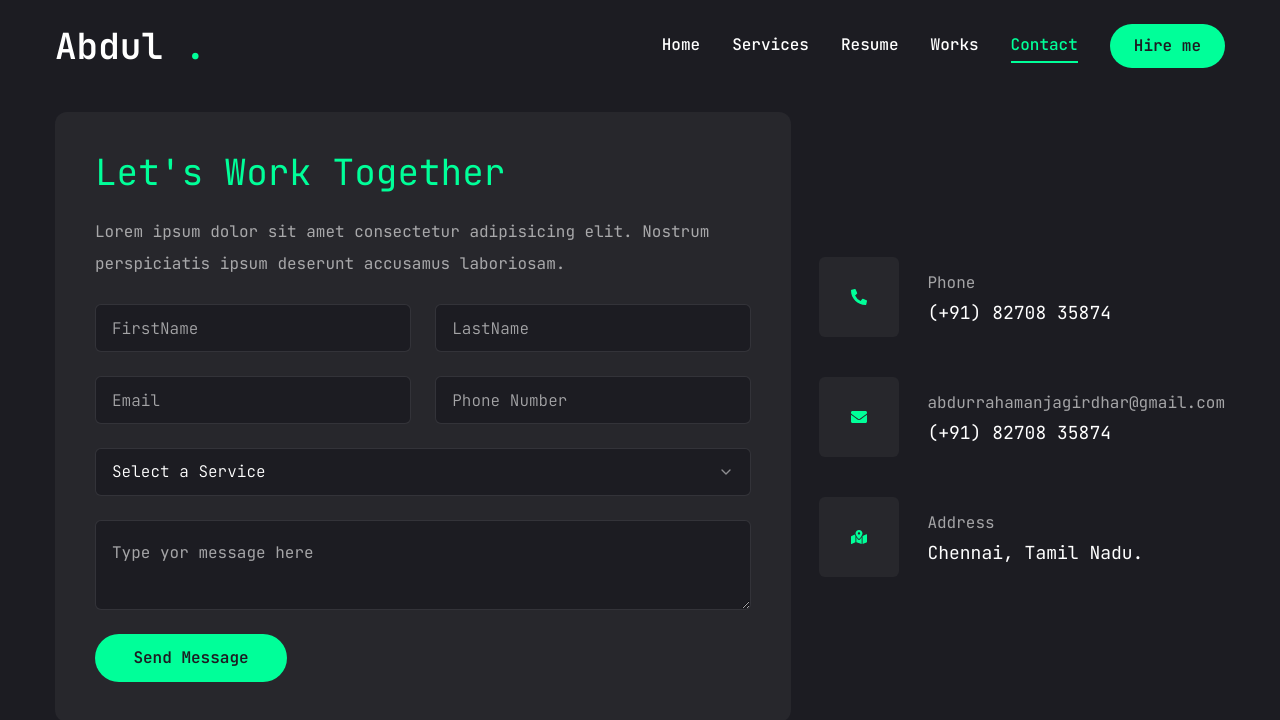
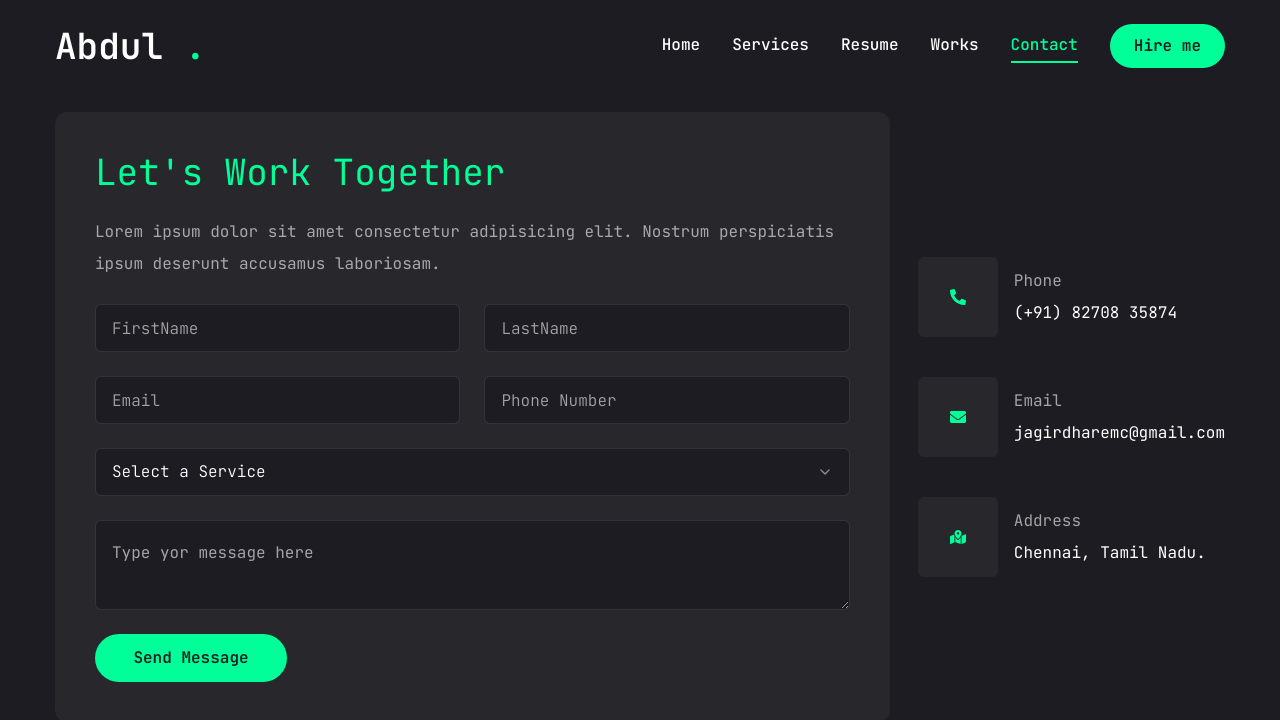
Before and after one commit to jagir-emc/my-folio-abdul, a Next.js app: page /contact in a window 1280 px wide. Shown: the top 720 px of the page. Built offline with nearby package versions, Linux system fonts and the light colour scheme.

Commit message:
Abdul Contact

```diff
--- a/src/app/contact/page.jsx
+++ b/src/app/contact/page.jsx
@@ -26,8 +26,8 @@ const info = [
   },
   {
     icon: <FaEnvelope />,
-    title: "abdurrahamanjagirdhar@gmail.com",
-    desc: "(+91) 82708 35874",
+    title: "Email",
+    desc: "jagirdharemc@gmail.com",
   },
   {
     icon: <FaMapMarkedAlt />,
@@ -96,13 +96,13 @@ const Contact = () => {
             <ul className="flex flex-col gap-10">
               {info.map(({ icon, title, desc }, index) => {
                 return (
-                  <li key={index} className="flex items-center gap-7">
+                  <li key={index} className="flex items-center gap-4">
                     <div className="size-14 xl:size-20 bg-[#27272c] text-accent rounded-md flex items-center justify-center">
                       <div>{icon}</div>
                     </div>
                     <div className="flex-1">
                       <p className="text-white/60">{title}</p>
-                      <h3 className="text-lg">{desc}</h3>
+                      <h3 className="">{desc}</h3>
                     </div>
                   </li>
                 );
```
